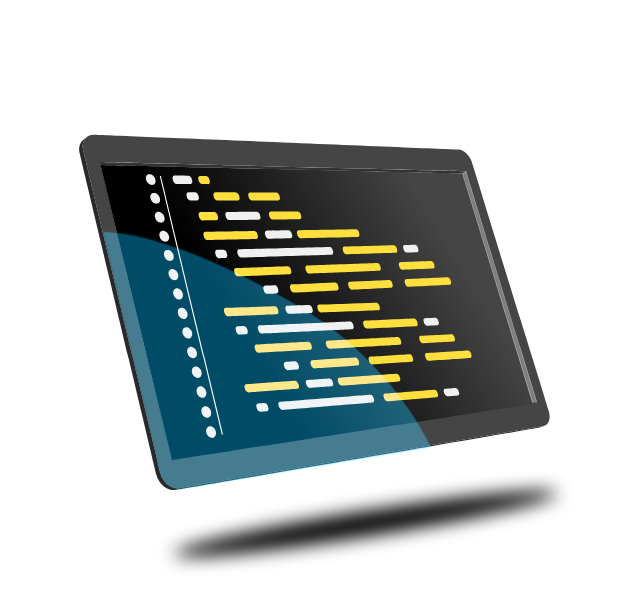
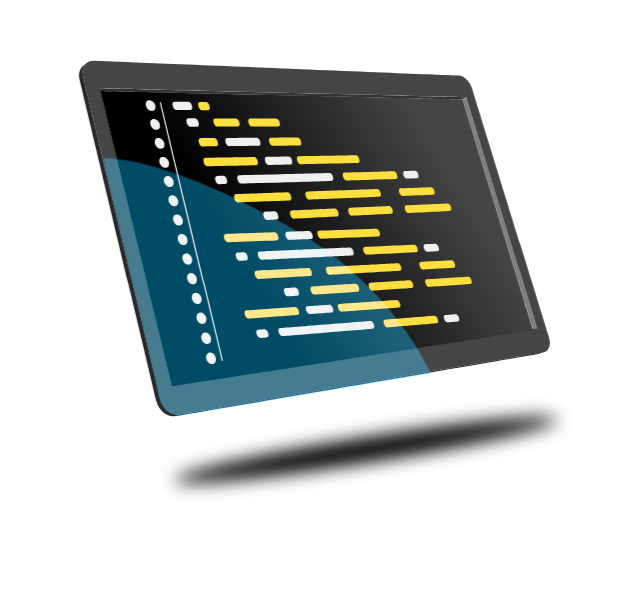
Before and after one commit to douglasedward/douglaseduardo, a React (Vite) app: page / in a window 1280 px wide. Shown: the part 1239-1848 px from the top of the page, without its empty margins (493-1133 px from the left). Built offline with nearby package versions, Linux system fonts and the light colour scheme.

Commit message:
switched lottie dependency

```diff
--- a/package.json
+++ b/package.json
@@ -10,16 +10,17 @@
     "preview": "vite preview"
   },
   "dependencies": {
-    "lottie-react": "^2.4.0",
     "react": "^18.3.1",
     "react-dom": "^18.3.1",
-    "react-icons": "^5.4.0"
+    "react-icons": "^5.4.0",
+    "react-lottie": "^1.2.10"
   },
   "devDependencies": {
     "@eslint/js": "^9.15.0",
     "@types/node": "^22.10.1",
     "@types/react": "^18.3.12",
     "@types/react-dom": "^18.3.1",
+    "@types/react-lottie": "^1.2.10",
     "@vitejs/plugin-react-swc": "^3.5.0",
     "autoprefixer": "^10.4.20",
     "eslint": "^9.15.0",
--- a/src/components/About.tsx
+++ b/src/components/About.tsx
@@ -1,9 +1,17 @@
-import Lottie from "lottie-react";
+import Lottie from "react-lottie";
 import animationData from "@/assets/lottie/floating_coding.json";
 
 const About = () => {
+  const defaultOptions = {
+    loop: true,
+    autoplay: true,
+    animationData: animationData,
+    rendererSettings: {
+      preserveAspectRatio: "xMidYMid slice",
+    },
+  };
   return (
-    <div className="mx-auto xl:px-44 lg:px-36 md:px-32 sm:px-28 vvs:px-12 px-10 lg:my-32 my-16 space-y-16">
+    <div className="mx-auto xl:px-44 lg:px-36 md:px-32 sm:px-28 vvs:px-12 px-10 lg:my-32 my-16 space-y-16 lg:space-y-10">
       <h1
         id="about-heading"
         className="text-white/80 font-gilmer-outlined lg:mb-10 mb-5 text-[3.5rem] sm:text-[5.2rem] md:text-[6.4rem] lg:text-[7.5rem] leading-[3.5rem] sm:leading-[5.5rem] md:leading-[6rem] lg:leading-[7rem] xl:leading-[9rem] 2xl:leading-[10rem]  cursor-default"
@@ -45,9 +53,14 @@ const About = () => {
         <div>
           <div
             id="lottie"
-            className="xl:!h-[400px] !z-10 xl:!w-[600px] lg:!h-[280px] lg:!w-[480px] md:!h-[240px] md:!w-[300px] !h-[180px] !w-[360px]"
+            className="!z-10 xl:!h-[500px] xl:!w-[600px] lg:!h-[400px] lg:!w-[480px] !h-[300px] !w-[360px]"
           >
-            <Lottie animationData={animationData} loop={true} />
+            <Lottie
+              options={defaultOptions}
+              // height={400}
+              // width={400}
+              isClickToPauseDisabled
+            />
           </div>
         </div>
       </div>
```
Also changed, not shown: 1 other file (tests, documents, lock files or other folders).
